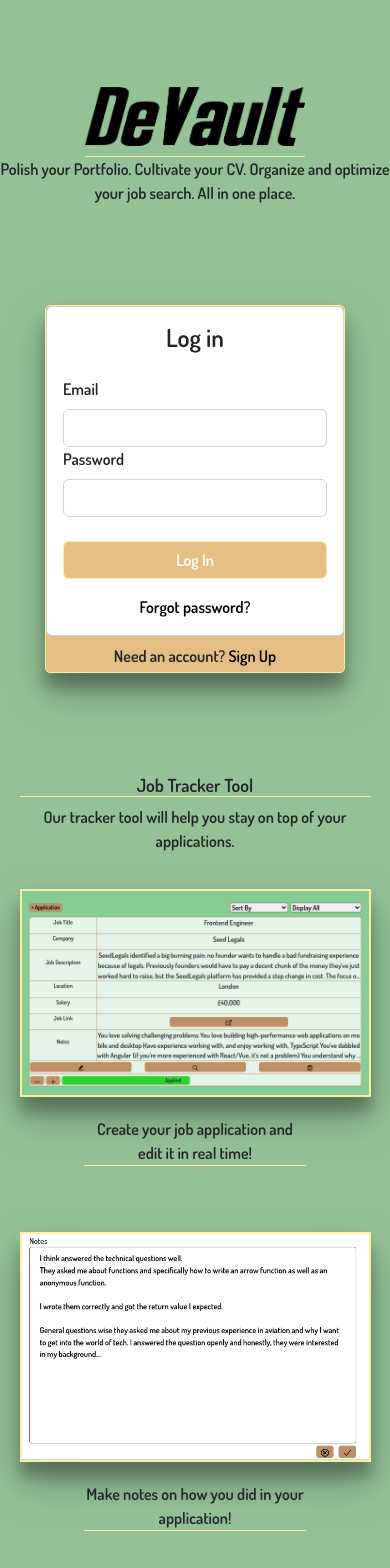
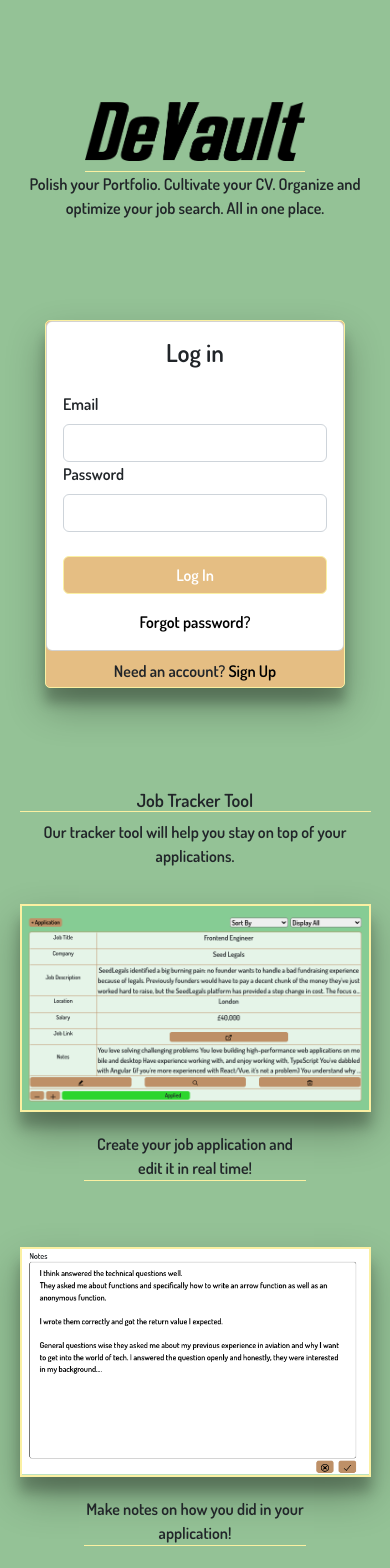
Before and after one commit to SchoolOfCode/bc13_final-project_front-end-cyber-insecure, a React (Create React App) app: page /login in a window 390 px wide. Shown: the top 1568 px of the page. Built offline with nearby package versions, Linux system fonts and the light colour scheme; no server answers.

Commit message:
fixing up login header on mobile

```diff
--- a/src/Components/AuthComponents/Login.css
+++ b/src/Components/AuthComponents/Login.css
@@ -180,9 +180,11 @@ box-shadow: rgba(0, 0, 0, 0.3) 0px 19px 38px,
         width: 100vw;
         align-items: center;
         justify-content: center;
+        margin-top: 30px;
     }
 
     .title-container img {
+
         height: 70px;
         padding-bottom: 10px;
         border-bottom: 1px solid #FBF0A2;
@@ -190,9 +192,10 @@ box-shadow: rgba(0, 0, 0, 0.3) 0px 19px 38px,
     .title-container p{
         text-align: center;
         font-size: medium;
+        width: 95vw;
     }
     .login-second-section-container{
-        margin-top: 15px;
+        margin-top: 30px;
     }
     .login-second-section-main{
         flex-direction: column;
```
